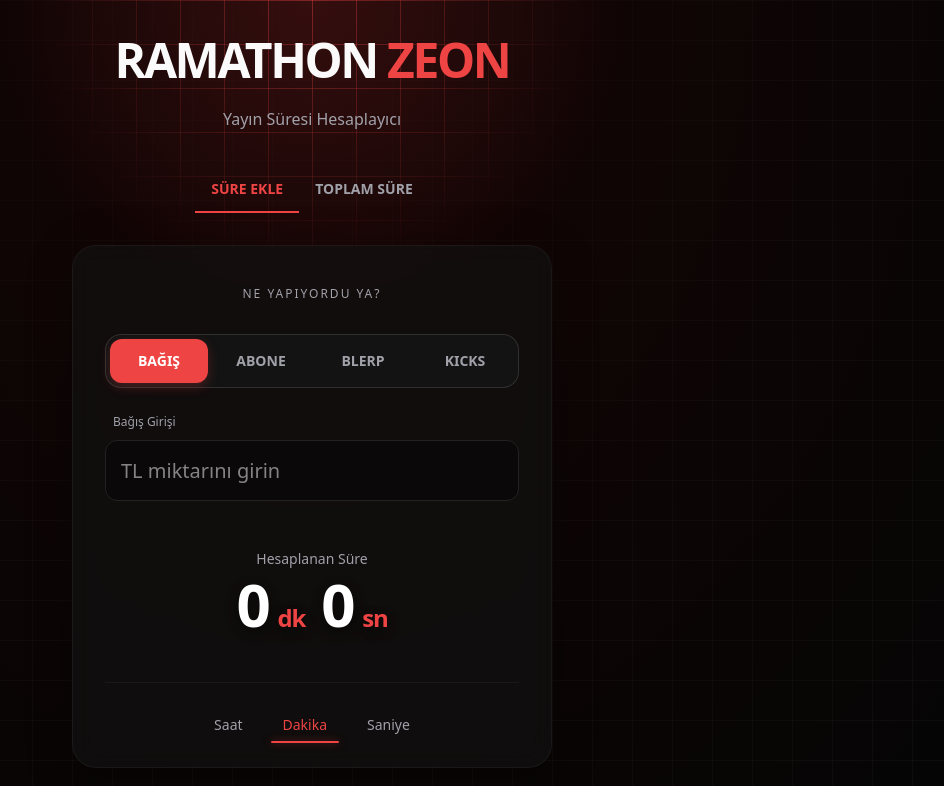
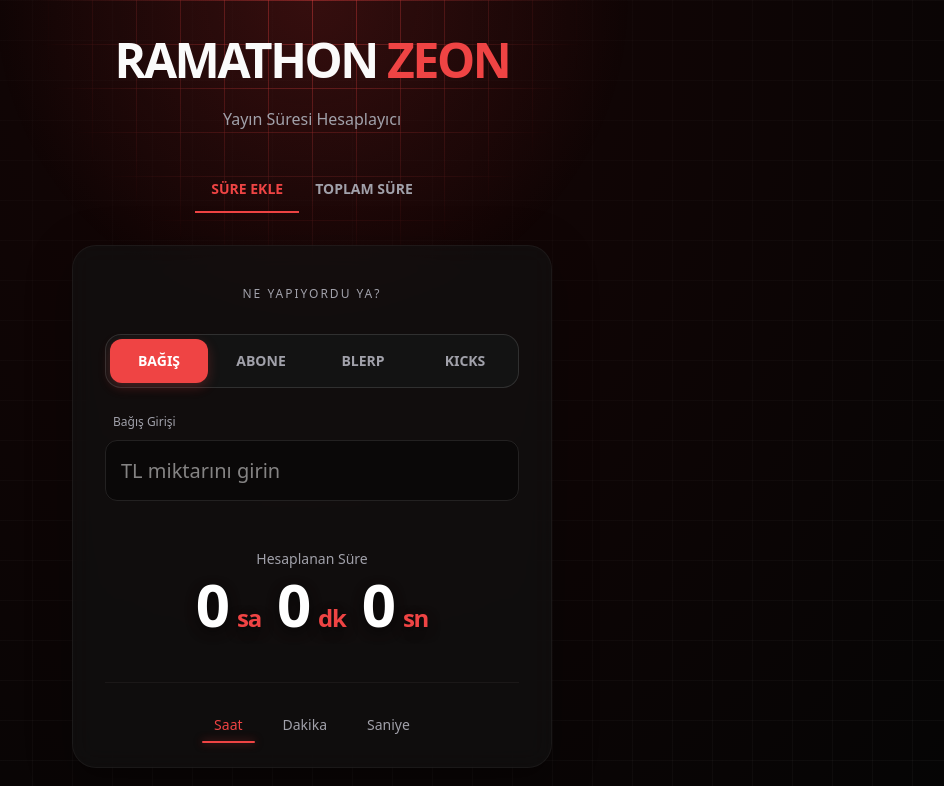
Before and after one commit to mrMertcanY/ramathon-zeon-calculator, a React (Vite) app: page / in a window 1280 px wide. Shown: the top 786 px of the page, without its empty margins (328-1272 px from the left). Built offline with nearby package versions, Linux system fonts and the light colour scheme.

Commit message:
calculator: add minute feature default select changed hours

```diff
--- a/src/components/Calculator.jsx
+++ b/src/components/Calculator.jsx
@@ -17,7 +17,7 @@
     blerp: '',
     kicks: ''
   });
-  const [outputUnit, setOutputUnit] = useState('minutes');
+  const [outputUnit, setOutputUnit] = useState('hours');
 
   const activeConfig = TYPE_CONFIG.find(t => t.id === inputType);
 
```
